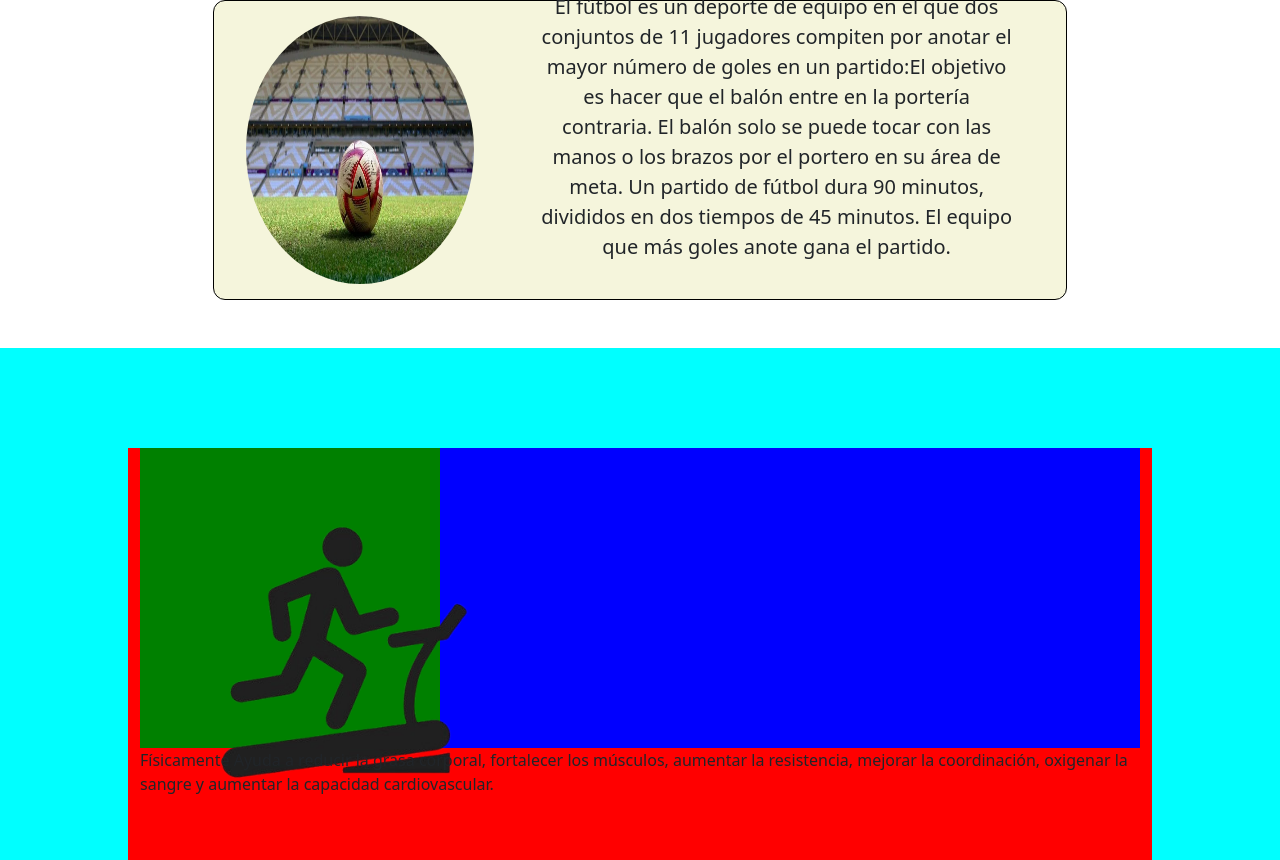
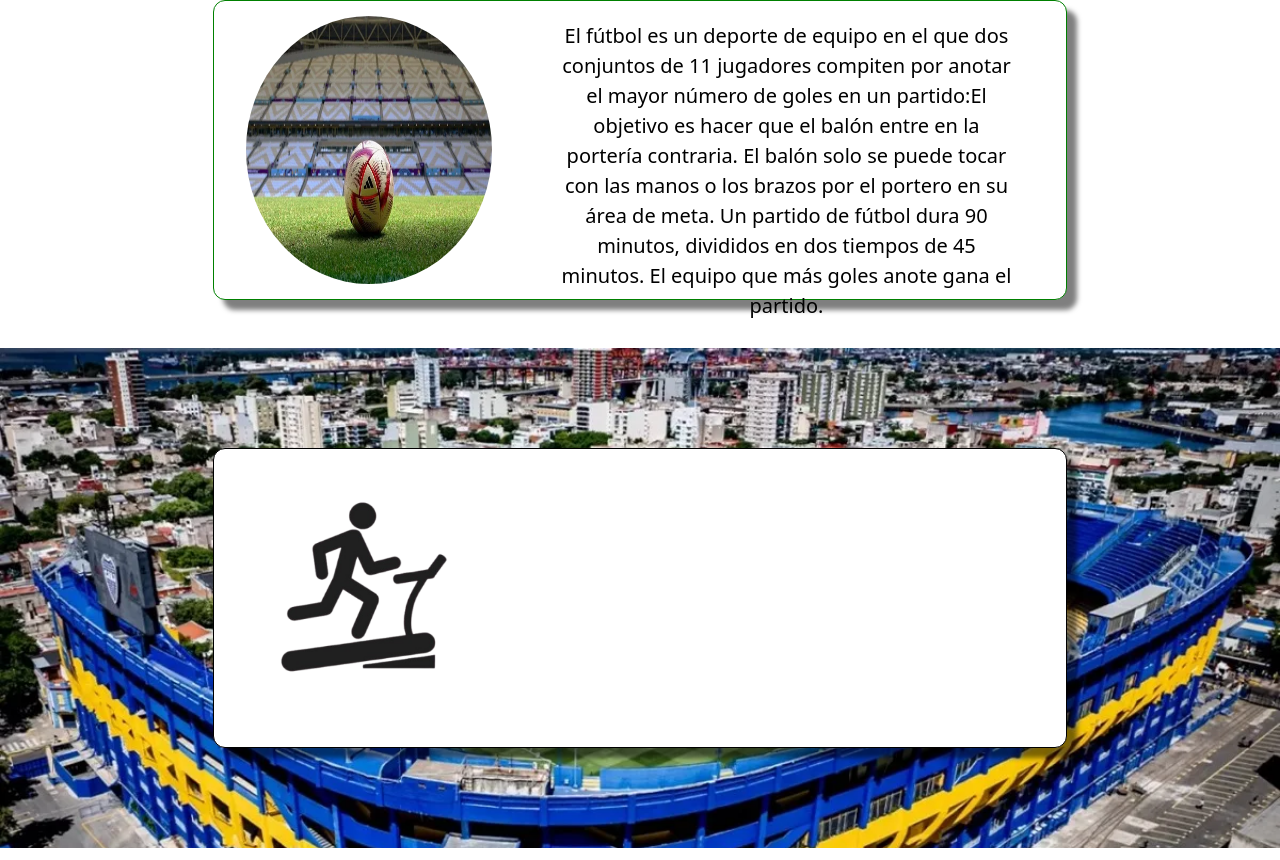
Before and after one commit to Nreale/Tp-Final, a website: page paginas/Futbol.html in a window 1280 px wide. Shown: the top 860 px of the page. Drawn offline with nearby package versions, Linux system fonts and the light colour scheme.

Commit message:
avances futbol

```diff
--- a/paginas/Futbol.html
+++ b/paginas/Futbol.html
@@ -26,19 +26,23 @@
     <br>
     <br>
 
-    <main class="row container-fluid contFut-padre-salud" id="margen">
-        <div class="contFut-salud">
-            <div class="contFut-padre-fila1"  id="margen">
-                <div class="contFut-imagen-fila1-salud">
-                    <img src="../assets/imagenes/grasacorporal.png" alt="">
+    <main>
+        <section class="row col-lg-12 contFut-padre-fila1-salud" id="margen">
+            <div class="contFut-fila1 col-lg-8">
+                <div class="col-lg-4">
+                    <img src="../assets/imagenes/grasacorporal.png" alt="" width="100%" height="100%">
                 </div>
-                <div>
-                    <p>Físicamente
-                        Ayuda a reducir la grasa corporal, fortalecer los músculos, aumentar la resistencia, mejorar la coordinación, oxigenar la sangre y aumentar la capacidad cardiovascular.</p>
+                <div class="contFut-parrafo-fila1 col-lg-8">
+
                 </div>
             </div>
-        </div>
+        </section>
+        <section>
+
+        </section>
+        <section>
+
+        </section>
     </main>
-    <p>aa</p>
 </body>
 </html>
--- a/scss/mainF.scss
+++ b/scss/mainF.scss
@@ -3,6 +3,7 @@
 *{
     margin: 0;
     padding: 0;
+
 }
 
 #margen{
@@ -11,16 +12,17 @@
 }
 
 .contFut-text-parrafo{
-    background-color: beige;
+    background-color: white;
     height: 300px;
     /*margin-left: 15%;*/
     display: flex;
     flex-direction: row;
     border-radius: 12px;
-    border: solid 1px black;
+    border: solid 1px green;
+    box-shadow: 10px 10px 5px rgba(0, 0, 0, 0.5);
     .contFut-balon1{
         height: 100%;
-        width: 400px;
+        width: 450px;
         margin-left: 20px;
         margin-top: 15px;
     }
@@ -28,12 +30,14 @@
         width: 90%;
         height: 90%;
         display: flex;
+        flex-direction: column;
         align-items: center;
         text-align: center;
         margin-left: 5%;
         margin-right: 5%;
         font-size: 20px;
-
+        margin-top: 20px;
+        color: black;
     }
 }
 
@@ -60,26 +64,19 @@
     }
 }
 
-.contFut-padre-salud{
-    background-color: aqua;
-    height: 1000px;
-    width: 100%;
+.contFut-padre-fila1-salud{
+    background-image: url(../assets/imagenes/bombonera.png);
+    background-size: cover;
+    background-repeat: no-repeat;
+    height: 500px;
     display: flex;
     justify-content: center;
     align-items: center;
-    .contFut-salud{
-        background-color: red;
-        width: 80%;
-        height: 80%;
-        .contFut-padre-fila1{
-            width: 100%;
-            height: 300px;
-            background-color: blue;
-        }
-        .contFut-imagen-fila1-salud{
-            width: 300px;
-            height: 100%;
-            background-color: green;
-        }
+    .contFut-fila1{
+        background-color: white;
+        height: 300px;
+        border: solid 1px black;
+        border-radius: 12px;
+        box-shadow: 10px 10px 5px rgba(0, 0, 0, 0.5);
     }
 }
```
Also changed, not shown: index.html (+1 -0 lines), assets/imagenes/bombonera.png (added), css/mainF.css.
